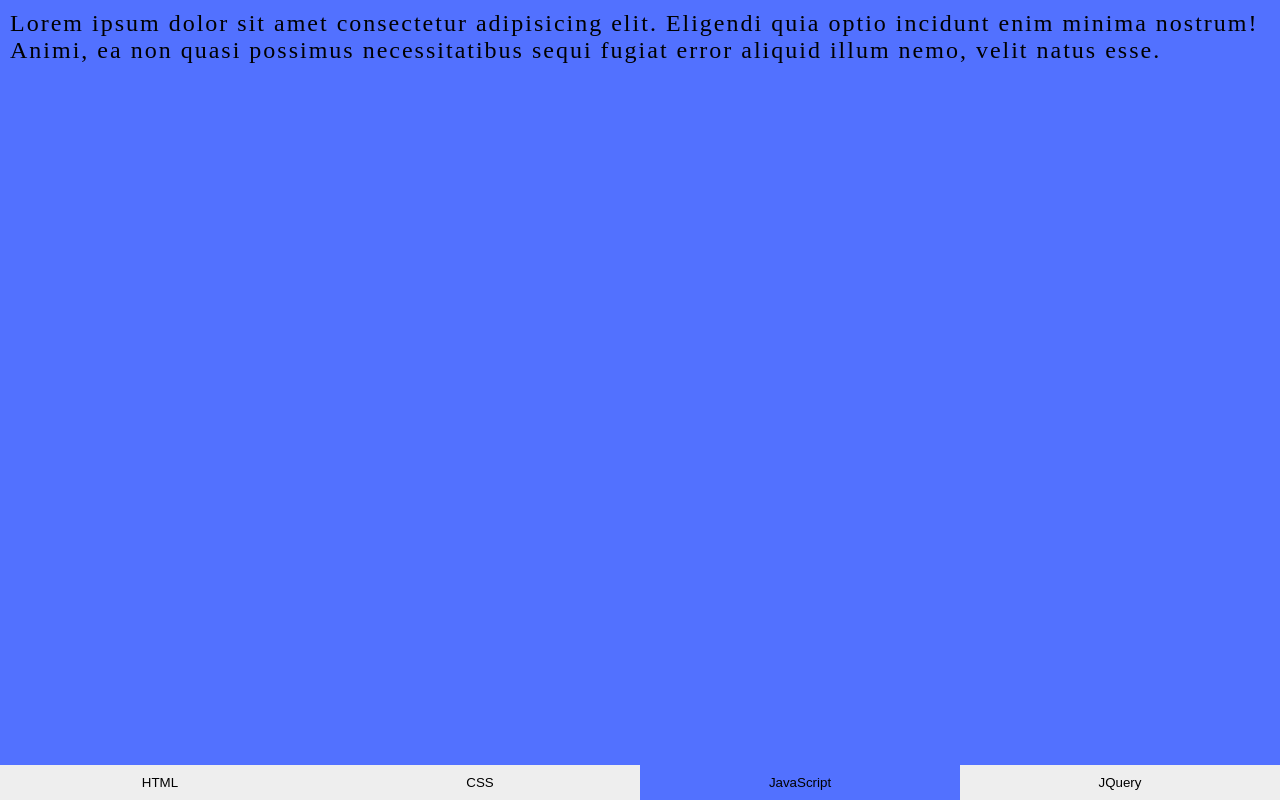
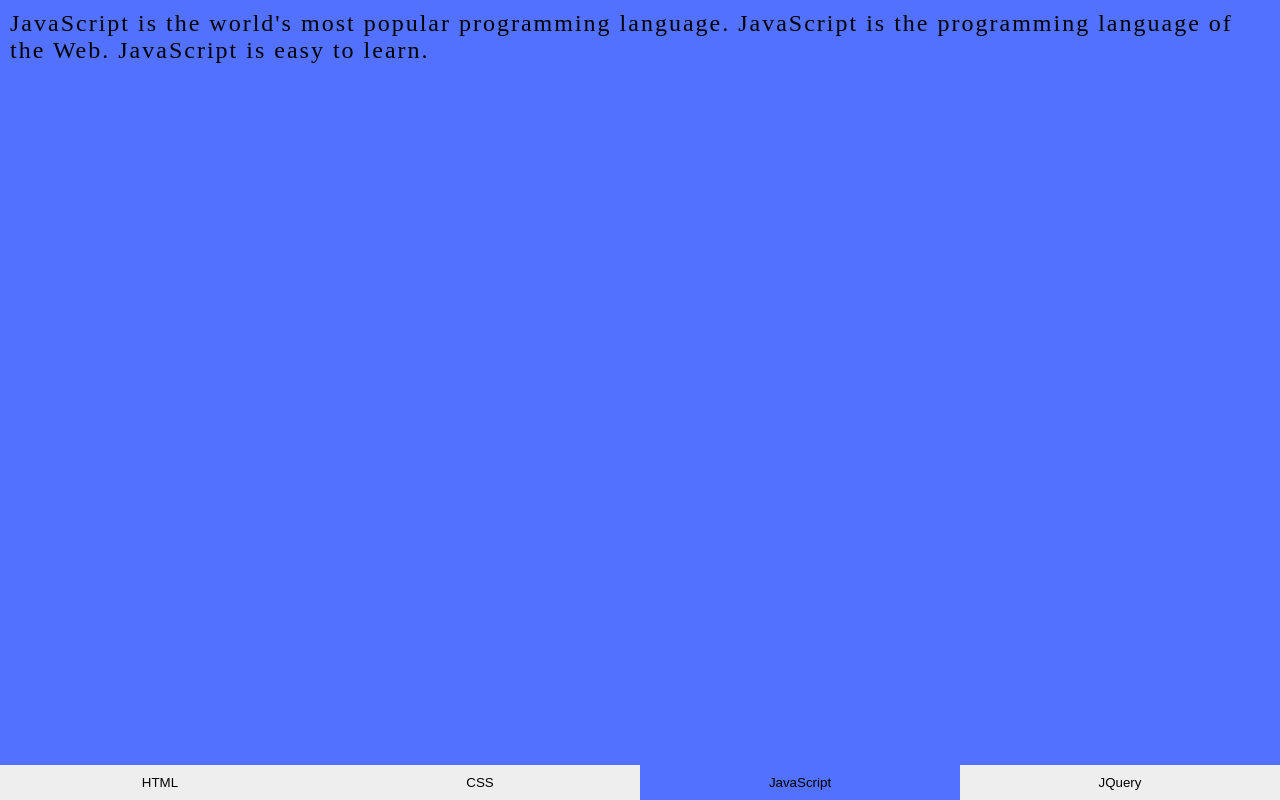
Before and after one commit to ibrahimKadri/JavaScript, a plain HTML site: page TabHeader/index.html in a window 1280 px wide. Both pictures are taken after a click on the button "JavaScript". Drawn offline with Linux system fonts and the light colour scheme.

Commit message:
Update index.html

```diff
--- a/TabHeader/index.html
+++ b/TabHeader/index.html
@@ -16,7 +16,7 @@
             CSS is the language we use to style a Web page.
         </div>
         <div class="tabContent" id="javascript">
-            Lorem ipsum dolor sit amet consectetur adipisicing elit. Eligendi quia optio incidunt enim minima nostrum! Animi, ea non quasi possimus necessitatibus sequi fugiat error aliquid illum nemo, velit natus esse.
+            JavaScript is the world's most popular programming language. JavaScript is the programming language of the Web. JavaScript is easy to learn.
         </div>
         <div class="tabContent" id="jquery">
             jQuery is a fast, small, and feature-rich JavaScript library. It makes things like HTML document traversal and manipulation, event handling, animation, and Ajax much simpler with an easy-to-use API that works across a multitude of browsers. With a combination of versatility and extensibility, jQuery has changed the way that millions of people write JavaScript.
```
